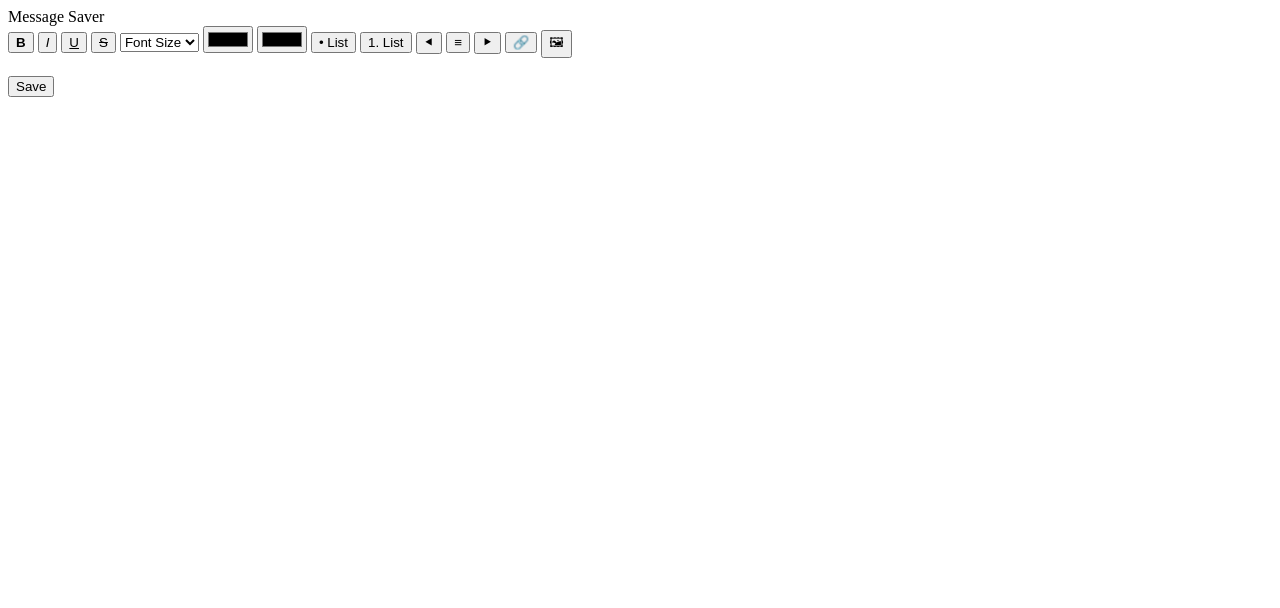
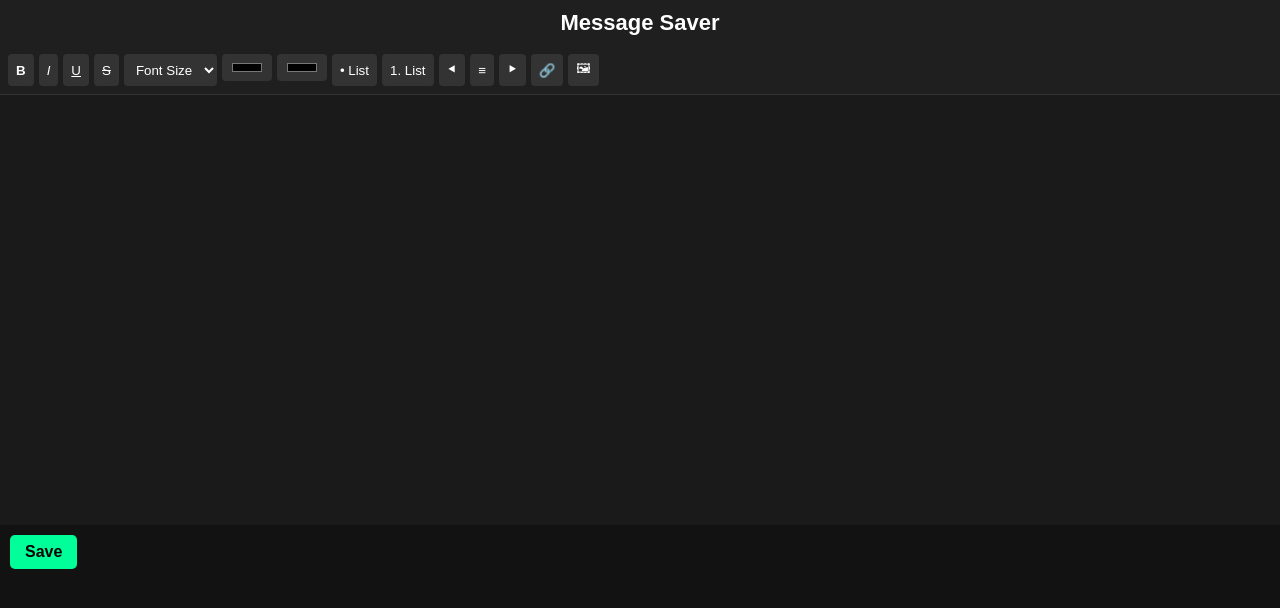
Before and after one commit to FathimathulNafiya/useless, a plain HTML site: page index.html in a window 1280 px wide. Drawn offline with Linux system fonts and the light colour scheme.

Commit message:
1style.css

```diff
--- a/style.css
+++ b/style.css
@@ -1,40 +1,55 @@
-document.addEventListener("DOMContentLoaded", () => {
-    const editor = document.getElementById("editor");
-
-    // General toolbar commands
-    document.querySelectorAll(".toolbar [data-command]").forEach(btn => {
-        btn.addEventListener("click", e => {
-            let cmd = btn.dataset.command;
-            let val = btn.value || null;
-            document.execCommand(cmd, false, val);
-        });
-
-        if (btn.tagName === "SELECT" || btn.type === "color") {
-            btn.addEventListener("change", e => {
-                let cmd = btn.dataset.command;
-                let val = btn.value;
-                document.execCommand(cmd, false, val);
-            });
-        }
-    });
-
-    // Insert link
-    document.getElementById("linkBtn").addEventListener("click", () => {
-        const url = prompt("Enter the link URL:");
-        if (url) document.execCommand("createLink", false, url);
-    });
-
-    // Insert image
-    document.getElementById("imgBtn").addEventListener("click", () => {
-        const url = prompt("Enter the image URL:");
-        if (url) document.execCommand("insertImage", false, url);
-    });
-
-    // Save & self-destruct
-    document.getElementById("saveBtn").addEventListener("click", () => {
-        if (editor.innerHTML.trim() === "") return;
-        setTimeout(() => {
-            editor.innerHTML = "";
-        }, 5000);
-    });
-});
+body {
+    background-color: #121212;
+    color: white;
+    font-family: Arial, sans-serif;
+    margin: 0;
+    padding: 0;
+}
+header {
+    text-align: center;
+    padding: 10px;
+    background-color: #1f1f1f;
+    font-size: 22px;
+    font-weight: bold;
+}
+.toolbar {
+    background: #1f1f1f;
+    padding: 8px;
+    display: flex;
+    flex-wrap: wrap;
+    gap: 5px;
+    border-bottom: 1px solid #333;
+}
+.toolbar button, .toolbar select, .toolbar input {
+    background: #333;
+    color: white;
+    border: none;
+    padding: 5px 8px;
+    cursor: pointer;
+    border-radius: 4px;
+}
+.toolbar button:hover, .toolbar select:hover, .toolbar input:hover {
+    background: #555;
+}
+#editor {
+    min-height: 400px;
+    padding: 15px;
+    background: #1a1a1a;
+    color: white;
+    outline: none;
+    font-size: 16px;
+}
+.save-btn {
+    background: #00ff99;
+    color: #000;
+    padding: 8px 15px;
+    margin: 10px;
+    border: none;
+    cursor: pointer;
+    font-size: 16px;
+    border-radius: 5px;
+    font-weight: bold;
+}
+.save-btn:hover {
+    background: #00cc77;
+}
```
